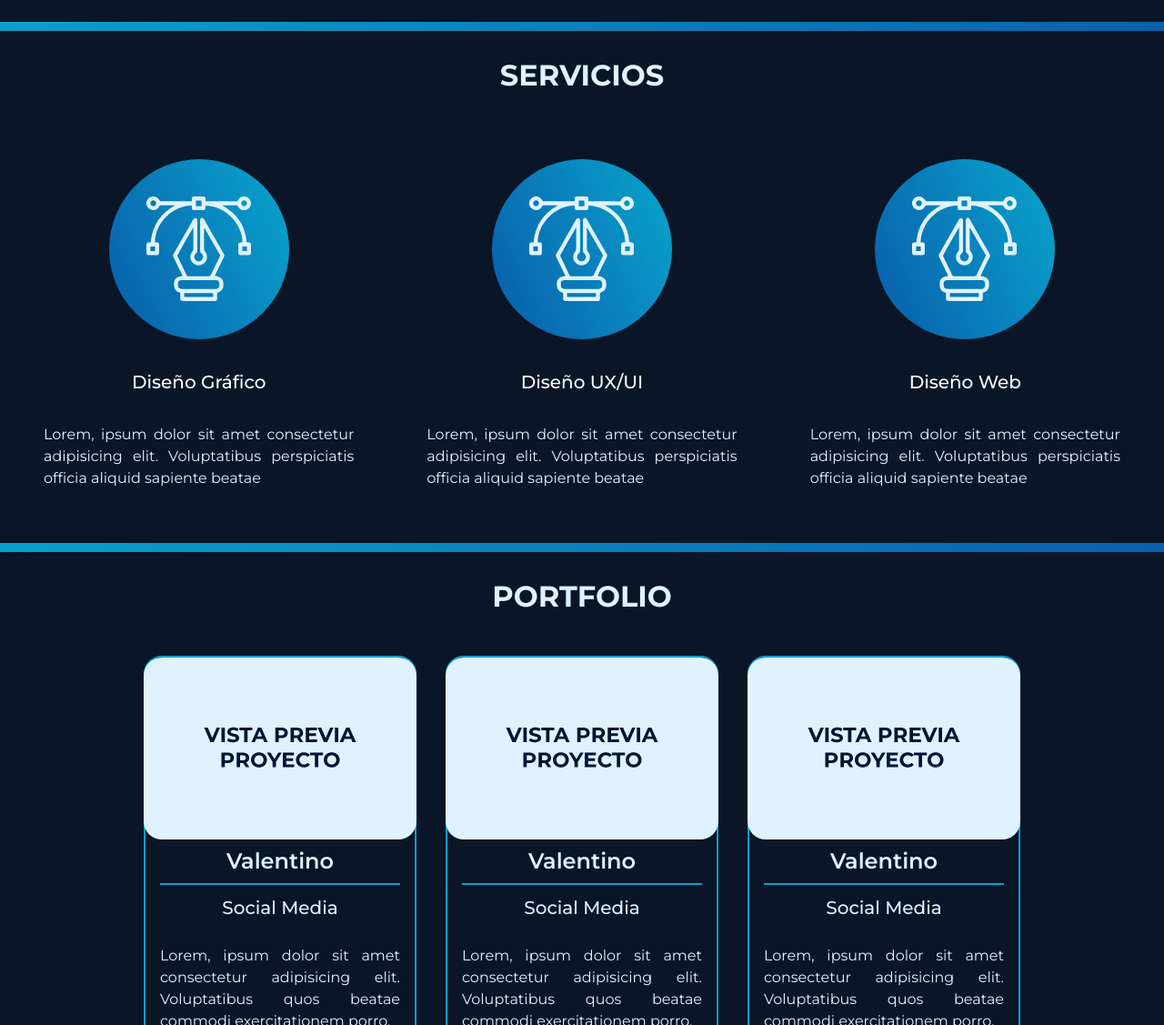
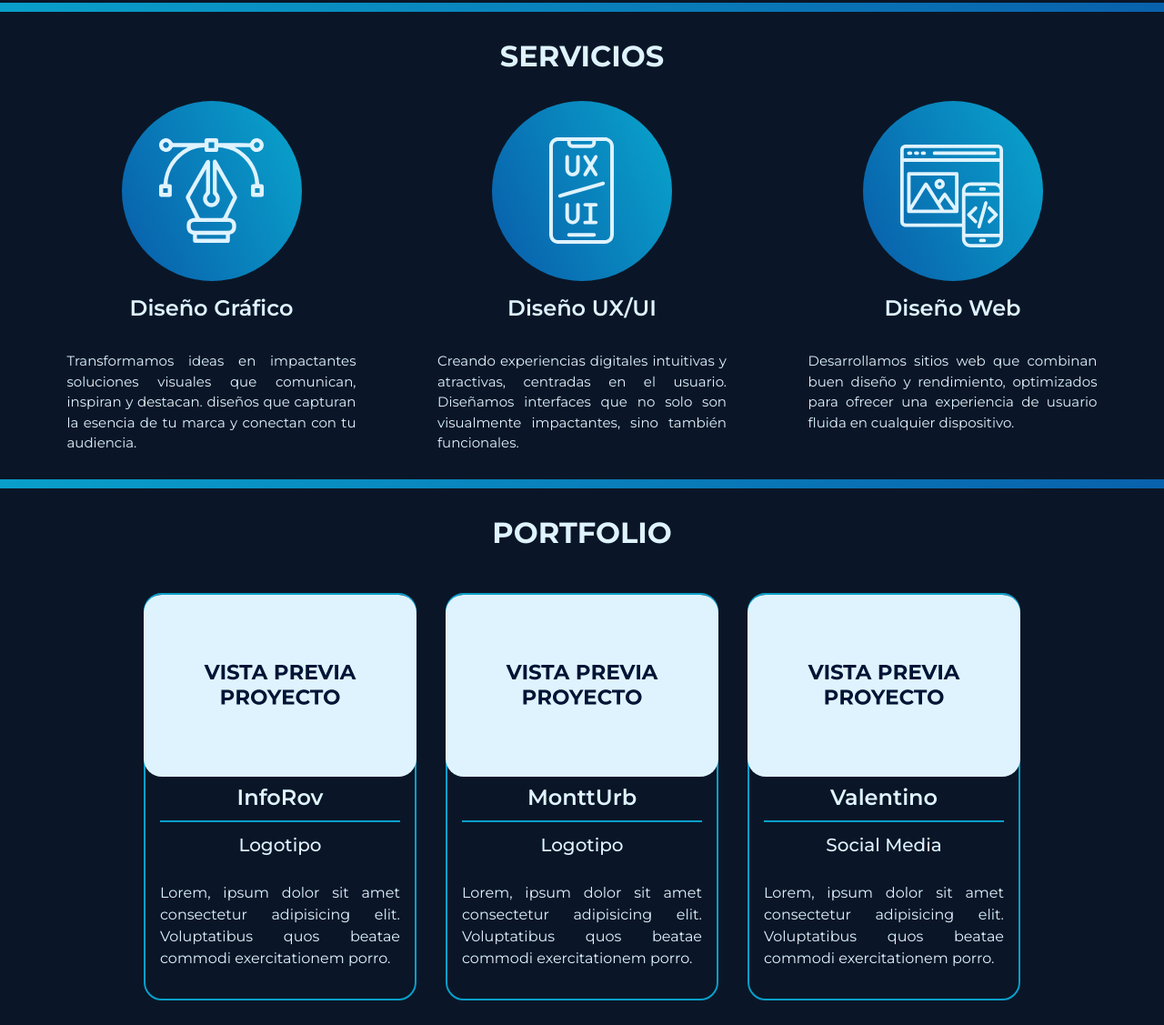
Before and after one commit to EddixonAlanUrbina/AlanUrbinaDesign, a plain HTML site: page index.html in a window 1280 px wide. Shown: the part 1673-2800 px from the top of the page at 91% size. Drawn offline with nearby package versions, Linux system fonts and the light colour scheme.

Commit message:
Nueva seccion de portfolio - modificicaciones en seccion servicios

```diff
--- a/index.html
+++ b/index.html
@@ -86,8 +86,12 @@
                         </div>
 
                         <div class="texto-sobremi">
-                            <p>Diseñador Gráfico profesional, creativo, proactivo y responsable. Más de 6 años de experiencia en agencias de publicidad, empresas y freelance,realizando diseños para redes sociales, branding y edición de videos.
-                            Lorem ipsum dolor sit amet consectetur adipisicing elit. Eos temporibus sapiente provident consequuntur iste magni dolorem dolor molestias pariatur laudantium obcaecati magnam ipsum, rem velit repudiandae dicta fugit? Ad, dolorem!
+                            <h2 class="titulo-text">¡Hola! Soy Alan Urbina</h2>
+                            <p>Diseñador Gráfico Profesional con 7 años de experiencia en el sector de la publicidad, especializado en diseño para redes sociales,  con habilidades en Diseño UX/UI y Diseño Web.</p>
+
+                            <p>Durante estos años, he transformado ideas creativas en soluciones visuales efectivas, Mi experiencia en agencias de publicidad y mi reciente enfoque en diseño UX/UI y Diseño Web me han permitido desarrollar un enfoque integral en mis proyectos.</p>
+
+                            <p>Mi objetivo es seguir creciendo profesionalmente. Busco contribuir a proyectos innovadores que desafíen mis capacidades y me permitan colaborar con equipos apasionados para crear soluciones visuales impactantes.
                             </p>
                         </div>
                     </div>
@@ -95,8 +99,8 @@
 
         <!-- HABILIDADES -->
         <section>
-            <h4>HABILIDADES</h4>
-                <div class="habilidades-container">
+            <h3>HABILIDADES</h3>
+            <div class="habilidades-container">
 
                 <div class="skills-items">
                 <div><img src="./media/photoshop.svg" class="icon-tools" alt="Icono Photoshop"></div>
@@ -135,29 +139,28 @@
 
         <!-- SECCION DE SERVICIOS  -->
 
+        <h2 id="servicio">SERVICIOS</h2>
         <section>
-
-            <h2 id="servicio">SERVICIOS</h2>
 
                 <div class="servicios-container">
                     <div class="servicio-item">
                         <div class="icon-servicio"><img src="media/icon-diseno-grafico.svg" alt="Icono Diseño Gráfico"></div>
-                        <h5>Diseño Gráfico</h5>
-                        <p>Lorem, ipsum dolor sit amet consectetur adipisicing elit. Voluptatibus perspiciatis officia aliquid sapiente beatae
+                        <h4>Diseño Gráfico</h4>
+                        <p>Transformamos ideas en impactantes soluciones visuales que comunican, inspiran y destacan. diseños que capturan la esencia de tu marca y conectan con tu audiencia.
                         </p>
                     </div>
 
                     <div class="servicio-item">
-                        <div class="icon-servicio"><img src="media/icon-diseno-grafico.svg" alt="Icono Diseño Gráfico"></div>
-                        <h5>Diseño UX/UI</h5>
-                        <p>Lorem, ipsum dolor sit amet consectetur adipisicing elit. Voluptatibus perspiciatis officia aliquid sapiente beatae
+                        <div class="icon-servicio"><img src="media/icon-ux-ui.svg" alt="Icono Diseño Gráfico"></div>
+                        <h4>Diseño UX/UI</h4>
+                        <p>Creando experiencias digitales intuitivas y atractivas, centradas en el usuario. Diseñamos interfaces que no solo son visualmente impactantes, sino también funcionales.
                         </p>
                     </div>
 
                     <div class="servicio-item">
-                        <div class="icon-servicio"><img src="media/icon-diseno-grafico.svg" alt="Icono Diseño Gráfico"></div>
-                        <h5>Diseño Web</h5>
-                        <p>Lorem, ipsum dolor sit amet consectetur adipisicing elit. Voluptatibus perspiciatis officia aliquid sapiente beatae
+                        <div class="icon-servicio"><img src="media/icon-diseno-web.svg" alt="Icono Diseño Gráfico"></div>
+                        <h4>Diseño Web</h4>
+                        <p>Desarrollamos sitios web que combinan buen diseño y rendimiento, optimizados para ofrecer una experiencia de usuario fluida en cualquier dispositivo.
                         </p>
                     </div>
 
@@ -182,8 +185,8 @@
         <div class="projects-cards">
             <img src="media/vistaprevia-projects.webp" alt="">
             <div>
-            <h4>Valentino</h4>
-            <h5>Social Media</h6>
+            <h4>InfoRov</h4>
+            <h5>Logotipo</h6>
             </div>
             <p>
             Lorem, ipsum dolor sit amet consectetur adipisicing elit. Voluptatibus quos beatae commodi exercitationem porro.
@@ -192,8 +195,8 @@
         <div class="projects-cards">
             <img src="media/vistaprevia-projects.webp" alt="">
             <div>
-            <h4>Valentino</h4>
-            <h5>Social Media</h6>
+            <h4>MonttUrb</h4>
+            <h5>Logotipo</h6>
             </div>
             <p>
             Lorem, ipsum dolor sit amet consectetur adipisicing elit. Voluptatibus quos beatae commodi exercitationem porro.
--- a/scss/base/_reset.scss
+++ b/scss/base/_reset.scss
@@ -2,7 +2,7 @@
     margin: 0;
     padding: 0;
     list-style-type: none;
-    font-family: "Montserrat", sans-serif;
+    font-family: $font-site;
     box-sizing: border-box;
 }
 
@@ -20,7 +20,6 @@ h1{
     padding: 5px;
     margin: 5px;
     text-align: center;
-    font-family: "Montserrat", sans-serif;
     font-size: 280%;
     font-weight: bold;
 }
@@ -37,7 +36,6 @@ h3{
     width: 100%;
     margin: 2px 0 0 0;
     color: $color-text;
-    font-family: "Montserrat", sans-serif;
     border-bottom: #099FCA 2px solid;
     text-align: center;
 
--- a/scss/base/_vars.scss
+++ b/scss/base/_vars.scss
@@ -1,3 +1,6 @@
 $color-primario: #099FCA;
 $color-secundario: #0a1627;
+$color-terciario: #0961AC;
 $color-text: #dff3ff;
+
+$font-site: "Montserrat", sans-serif;
--- a/scss/components/_footer.scss
+++ b/scss/components/_footer.scss
@@ -15,6 +15,10 @@
         justify-content: center;
         justify-content: flex-start;
 
+        h5{
+            padding-bottom: 15px;
+        }
+
         .lista-explorar{
             padding: 0;
             margin: 0;
@@ -31,7 +35,19 @@
             .text-contact{
                 margin: 4px 0 4px 0;
 
+                img{
+                    padding: 0 10px 0 0;
+                }
+
             }
+        }
+        .socialmedia-container{
+            width: 80%;
+            margin: 10px 0;
+            padding: 0;
+            display: flex;
+            gap: 20px;
+
         }
     }
 
@@ -40,15 +56,4 @@
         justify-content: center;
         align-items: center;
     }
-
-    .socialmedia-container{
-        width: 50%;
-        margin: 10px 0;
-        padding: 0;
-        display: flex;
-        justify-content: center;
-        justify-content: flex-start;
-        gap: 5px;
-
-    }
 }
--- a/scss/layout/_index.scss
+++ b/scss/layout/_index.scss
@@ -6,6 +6,7 @@
     background-size: cover;
     background-repeat: no-repeat;
     background-image: url(../media/fondo-web-alan-3.png);
+
 
     display: flex;
     justify-content: center;
@@ -48,7 +49,6 @@
 
         width: 400px;
         height: 100%;
-        margin: 20px;
         padding: 0;
         display: flex;
         justify-content: center;
@@ -60,10 +60,22 @@
         margin: 20px;
         font-weight: 600;
 
-        padding: 0;
         text-align: justify;
         display: flex;
         align-items: center;
+        flex-direction: column;
+
+        .titulo-text{
+            width: 100%;
+            padding: 1rem 0;
+            font-size: 25px;
+            background: $color-primario;
+            background-clip: text;
+            color: transparent;
+            display: flex;
+            justify-content: start;
+
+        }
 
     }
 }
@@ -103,47 +115,49 @@
 
 .servicios-container{
     width: 100%;
-    margin: 0;
-    padding: 20px;
+    padding-bottom: 1rem;
+    display: flex;
+    justify-content: center;
+    justify-content: space-evenly;
+    flex-wrap: wrap;
 
-    display: grid;
-    grid-template-rows: repeat(3, 400px);
-    grid-template-columns: 300px;
-    justify-content: center;
-    align-content: center;
-    flex-direction: column;
+
+
 
     .servicio-item{
+        width: 350px;
+        height: 400px;
+        padding: 0;
+        color: $color-text;
         display: flex;
-        justify-content: center;
+        align-items: center;
         flex-direction: column;
-        justify-content: space-around;
 
-        .icon-servicio{
+        h4{
+            width: 100%;
+            height: 80px;
+            padding: 1rem 0;
+            font-weight: 600;
             display: flex;
+            align-items: center;
             justify-content: center;
 
         }
 
-        h5{
-            height: 50px;
-            color: #ffffff;
-            display: flex;
-            justify-content: center;
-            align-items: center;
-
-        }
-
         p{
-            padding: 0 1rem;
+            width: 100%;
+            height: 300px;
+            padding: 1rem 1rem;
             text-align: justify;
-            color: $color-text;
-
+            font-size: 15px;
         }
 
     }
 
+
+
 }
+
 
 /* FIN DE SERVICIOS*/
 
--- a/scss/layout/_mediaqueris.scss
+++ b/scss/layout/_mediaqueris.scss
@@ -58,7 +58,7 @@
 
 }
 
-@media screen and (min-width: 769px){
+@media screen and (min-width: 768px){
     .menu-mobile{display: none;
     }
     .navmobile-content .menu-mobile {
@@ -75,36 +75,6 @@
         grid-template-columns: repeat(4, 150px);
         gap: 20px;
         align-content: center;
-        justify-content: center;
+        justify-content: center;}
 
     }
-
-    .servicios-container{
-        max-width: 100%;
-        margin: 0;
-        padding: 2rem 2rem;
-
-        display: grid;
-        grid-template-rows: 400px;
-        grid-template-columns: repeat(3, 1fr);
-        justify-content: center;
-        justify-content: space-around;
-        gap: 3rem;
-
-        .servicio-item{
-            width: 100%;
-        }
-
-        h5{
-            height: 30px;
-        }
-
-        p{
-            padding: 3rem;
-        }
-
-
-
-    }
-
-}
```
Also changed, not shown: css/styles.css, media/fondo-web-alan-3.png, 1 other file.
